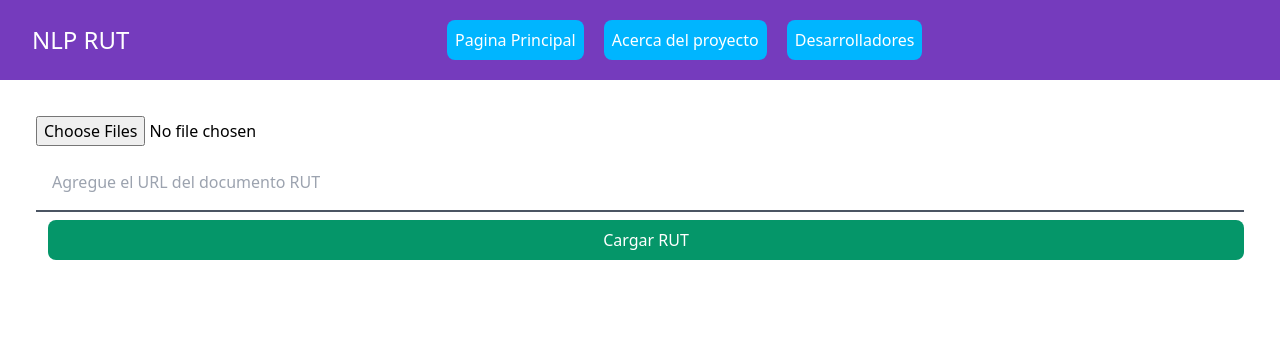
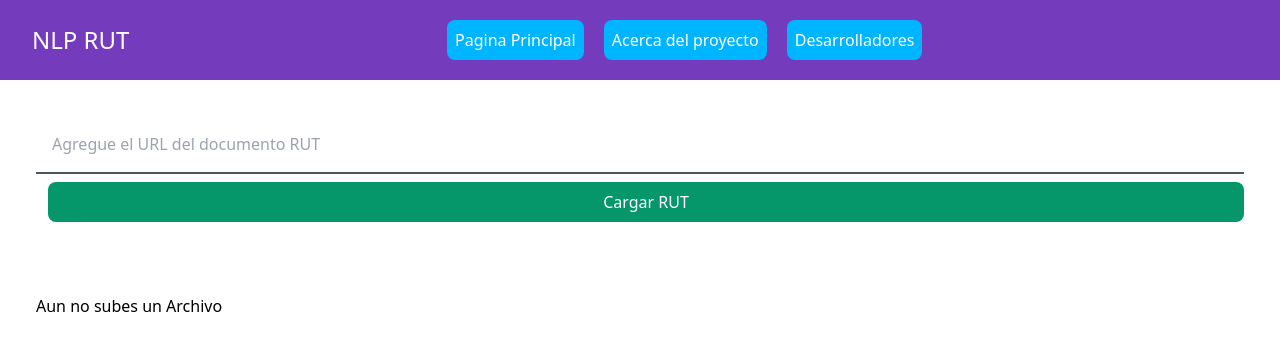
Before and after one commit to chosky/NLP-RUT-front, a Next.js app: page / in a window 1280 px wide. Shown: the top 350 px of the page. Built offline with nearby package versions, Linux system fonts and the light colour scheme.

Commit message:
finalizado

```diff
--- a/pages/index.tsx
+++ b/pages/index.tsx
@@ -3,76 +3,50 @@ import { useEffect, useState } from 'react';
 import ItemPainted from '../components/ItemPainted';
 
 const index = () => {
-  const [files, setfiles] = useState([]);
+  const [data, setdata] = useState('');
   const [url, seturl] = useState('');
-
-  const array = { archivos_rut: []};
+  const [loading, setloading] = useState(true);
+  const [arrglo, setarrglo] = useState([]);
+  const datos = { datos: {} };
   const urls = { url_archivos: '' };
-
+  let arregloKEYS = [];
   useEffect(() => {
-    if (files[0] != undefined) {
-      Object.values(files[0]).forEach((file) => {
-        console.log(file);
-        array.archivos_rut.push(file);
-      });
-    }
+    // if (files[0] != undefined) {
+    //   Object.values(files[0]).forEach((file) => {
+    //     console.log(file);
+    //     array.archivos_rut.push(file);
+    //   });
+    // }
 
     if (url !== '') {
       urls.url_archivos = url;
     }
-  }, [files, url]);
+  }, [url]);
+
 
   const onSubmit = async (e) => {
     e.preventDefault();
     if (url !== '') {
       console.log('VERDAD');
-      try {
-        await axios
-          .post('https://nlp-rut-flask-server.herokuapp.com/api/descarga_archivos_url', urls)
-          .then(function (response) {
-            console.log(response);
-          });
-      } catch (error) {
-        console.log(error);
-      }
-    } else {
-      try {
-        console.log('ENTRE', array);
-        let pkg = new FormData();
-        array.archivos_rut.forEach((i) => {
-          pkg.append('archivos_rut', i, i.name);
+     await axios
+        .post('https://nlp-rut-flask-server.herokuapp.com/api/descarga_archivos_url', urls)
+        .then(function (response) {
+          console.log(response.data);
+          datos.datos = response.data;
+          setdata(response.data);
+          setloading(false);
 
         });
-        console.log('This is the bfd', pkg.getAll('archivos_rut'));
+    }
+    // https://ilearn.marist.edu/access/lessonbuilder/item/172134/group/e0d1b466-ea21-433b-8926-c41f19455217/Course%20Materials/SamplePDF.pdf
+  };
+  console.log("RTHIS IS RESULT OF SUHB", data);
 
-        // let arreglodebinarios = new Blob()
-        // arreglodebinarios.
-        // console.log("arreglode binarios", arreglodebinarios);
-
-
-        await axios
-          .post(
-            'https://nlp-RUT-flask-server.herokuapp.com/api/descarga_archivos',pkg,
-            {
-              headers: {
-                'Content-Type': 'multipart/form-data',
-                'content-type': 'application/json'
-              },
-            }
-          )
-          .then(function (response) {
-            console.log(response);
-          });
-      } catch (err) {
-        console.error(err);
-      }
-    }
-  };
 
   return (
     <>
       <div className='p-9 flex flex-col'>
-        <input
+        {/* <input
           type='file'
           className='mb-2'
           multiple
@@ -80,7 +54,7 @@ const index = () => {
             setfiles([...files, e.target.files]);
           }}
           placeholder='Agregue el documento RUT'
-        />
+        /> */}
         <input
           type='text'
           className='border-b-2 border-gray-600 mb-2 p-4'
@@ -98,25 +72,20 @@ const index = () => {
           Cargar RUT
         </button>
       </div>
-
-      {/* <div className='grid grid-cols-3 gap-4 p-9'>
-        <ItemPainted label='Test' span='testspan' />
-        <ItemPainted label='Test' span='testspan' />
-        <ItemPainted label='Test' span='testspan' />
-        <ItemPainted label='Test' span='testspan' />
-        <ItemPainted label='Test' span='testspan' />
-        <ItemPainted label='Test' span='testspan' />
-        <ItemPainted label='Test' span='testspan' />
-        <ItemPainted label='Test' span='testspan' />
-        <ItemPainted label='Test' span='testspan' />
-        <ItemPainted label='Test' span='testspan' />
-        <ItemPainted label='Test' span='testspan' />
-        <ItemPainted label='Test' span='testspan' />
-        <ItemPainted label='Test' span='testspan' />
-        <ItemPainted label='Test' span='testspan' />
-        <ItemPainted label='Test' span='testspan' />
-      </div> */}
+      <div className='grid grid-cols-3 gap-4 p-9'>
+          {
+            loading=== false ? Object.keys(data.data.fields).map((i, index)=>{
+              console.log(Object.values(data.data.fields)[index]);
+              return(
+                <ItemPainted label={i} span={Object.values(data.data.fields)[index].text !== null ? Object.values(data.data.fields)[index].text : 'valor no identificado o no ingresado en el RUT'} />
+              )
+            }) : (
+              <h1>Aun no subes un Archivo </h1>
+            )
+          }
+      </div>
     </>
   );
 };
+
 export default index;
```
